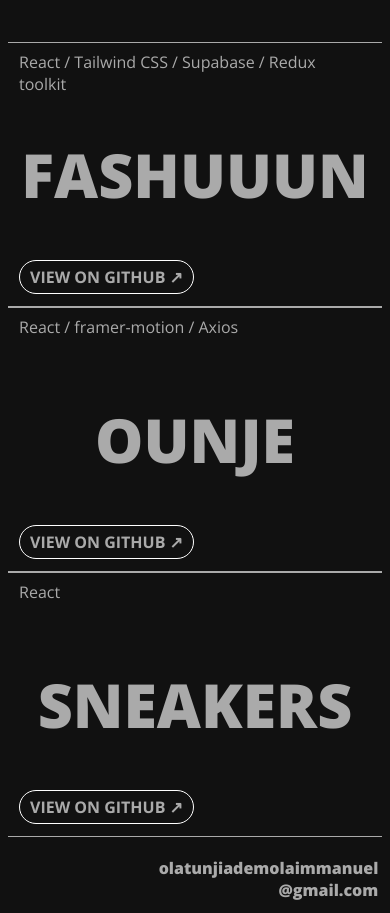
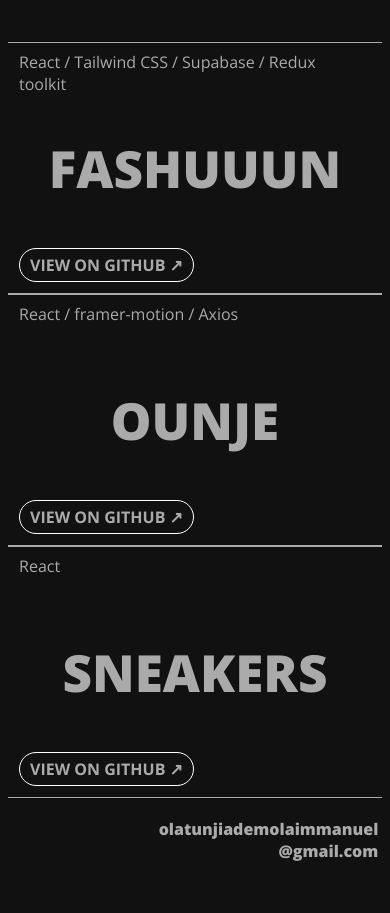
Before and after one commit to aaade-pm/my-folio, a React (Vite) app: page / in a window 390 px wide. Shown: the part 940-1853 px from the top of the page. Built offline with nearby package versions, Linux system fonts and the light colour scheme.

Commit message:
responsiveness correction

```diff
--- a/src/index.css
+++ b/src/index.css
@@ -269,7 +269,7 @@ section h1:hover {
   }
 
   section h1 {
-    font-size: 3.8rem;
+    font-size: 3.2rem;
     font-weight: 900;
     padding: 20px auto;
   }
```
